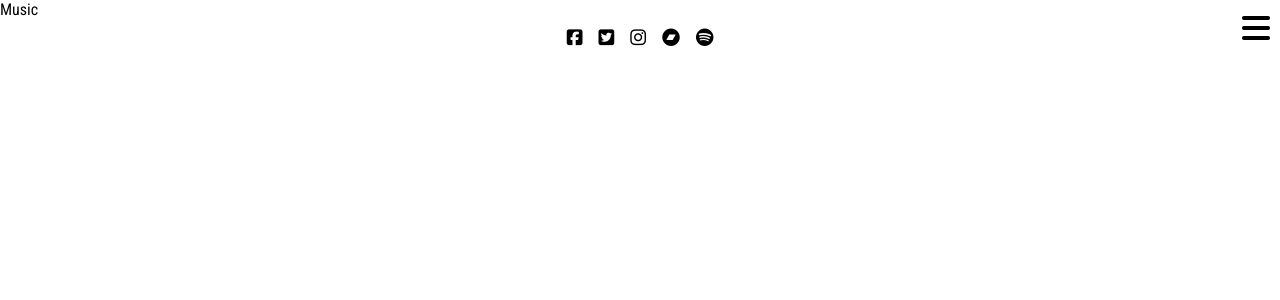
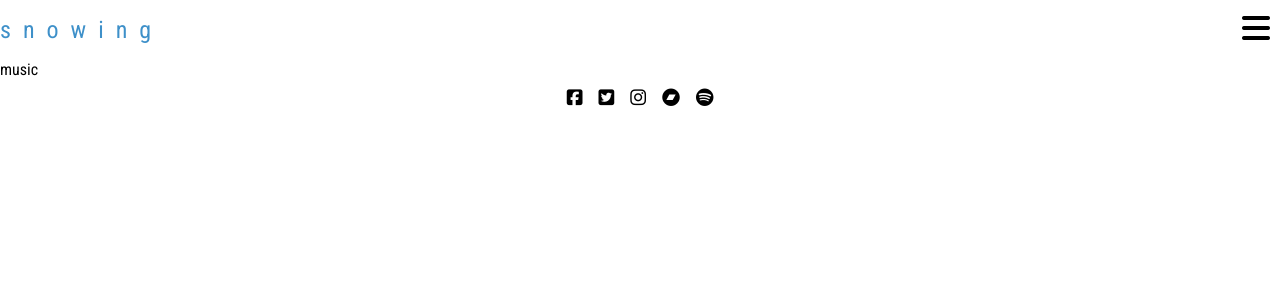
Before and after one commit to rbrazuk/snowing, a React (Create React App) app: page /music in a window 1280 px wide. Shown: the top 300 px of the page. Built offline with nearby package versions, Linux system fonts and the light colour scheme.

Commit message:
Added logic to not display band name header on home page

```diff
--- a/src/App.js
+++ b/src/App.js
@@ -1,6 +1,7 @@
 import React, {Component} from 'react';
 import MenuIcon from './components/MenuIcon';
 import Home from './components/Home';
+import BandName from './components/BandName';
 import IconsBar from './components/IconsBar';
 import News from './components/News';
 import Shows from './components/Shows';
@@ -13,10 +14,12 @@ import './App.css';
 
 class App extends Component {
   render() {
+    var pathName = window.location.pathname;
     return (
       <BrowserRouter>
         <div className="app">
           {this.props.showMenu ? <MenuOverlay /> : null}
+          {pathName !== '/' ? <BandName /> : null}
           <MenuIcon />
           <Switch>
             <Route path='/news' component={News}/>
--- /dev/null
+++ b/src/components/BandName.js
@@ -0,0 +1,5 @@
+import React from 'react';
+
+export default (props) => {
+    return <h1 className='band-name'>snowing</h1>;
+}
--- a/src/components/Contact.js
+++ b/src/components/Contact.js
@@ -3,7 +3,10 @@ import './Contact.css';
 
 class Contact extends Component {
     render() {
-        return <div>Contact</div>
+        return (
+            <div>
+                <div>Contact</div>
+            </div>)
     }
 }
 
--- a/src/components/MenuOverlay.js
+++ b/src/components/MenuOverlay.js
@@ -27,7 +27,6 @@ class MenuOverlay extends Component {
             </div>
         );
     }
-
 }
 
 function mapStateToProps(state) {
--- a/src/components/Music.js
+++ b/src/components/Music.js
@@ -3,7 +3,11 @@ import './Music.css';
 
 class Music extends Component {
     render() {
-        return <div>Music</div>
+        return (
+            <div>
+                <div>music</div>
+            </div>
+        );
     }
 }
 
--- a/src/components/News.js
+++ b/src/components/News.js
@@ -3,6 +3,7 @@ import './News.css';
 
 export default (props) => {
     return (
+        <div>
             <div className='news'>
                 <div className='news-item'>
                     <div className='news-item-date'>9/4/2018</div>
@@ -52,5 +53,6 @@ export default (props) => {
                 </div>
 
             </div>
+        </div>
     );
 }
--- a/src/components/Shows.js
+++ b/src/components/Shows.js
@@ -3,7 +3,11 @@ import './Shows.css';
 
 class Shows extends Component {
     render() {
-        return <div>Shows</div>
+        return (
+            <div>
+                <div>Shows</div>
+            </div>
+        );
     }
 }
 
```
Also changed, not shown: src/components/BandName.css (added). Lines whose indentation alone changed are shown as unchanged.
